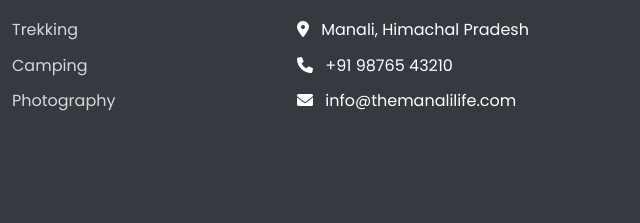
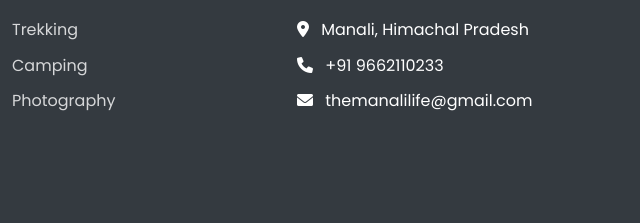
Before and after one commit to shriDeveloper/themanalilife-official-landing-page, a plain HTML site: page index.html in a window 1280 px wide. Shown: the part 2314-2537 px from the top of the page, 640-1280 px from the left. Drawn offline with nearby package versions, Linux system fonts and the light colour scheme.

Commit message:
added the changes

```diff
--- a/index.html
+++ b/index.html
@@ -436,8 +436,8 @@
                     <h5>Contact Us</h5>
                     <ul>
                         <li><i class="fas fa-map-marker-alt me-2"></i> Manali, Himachal Pradesh</li>
-                        <li><i class="fas fa-phone me-2"></i> +91 98765 43210</li>
-                        <li><i class="fas fa-envelope me-2"></i> info@themanalilife.com</li>
+                        <li><i class="fas fa-phone me-2"></i> +91 9662110233</li>
+                        <li><i class="fas fa-envelope me-2"></i>  themanalilife@gmail.com</li>
                     </ul>
                 </div>
             </div>
```
Also changed, not shown: about.html (+1 -1 lines), activities/camping.html (+1 -1 lines), activities/photography.html (+2 -2 lines), activities/trekking.html (+1 -1 lines).
